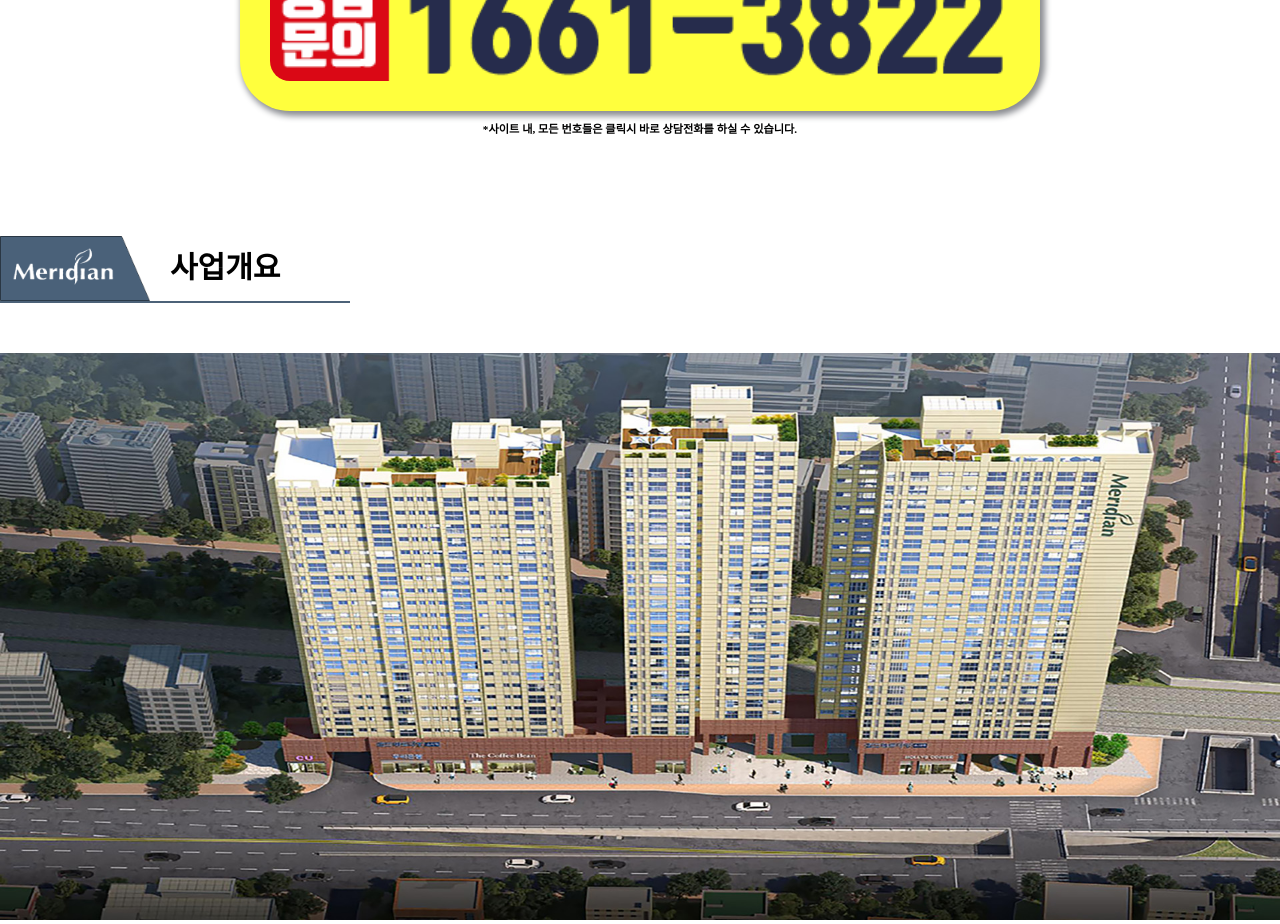
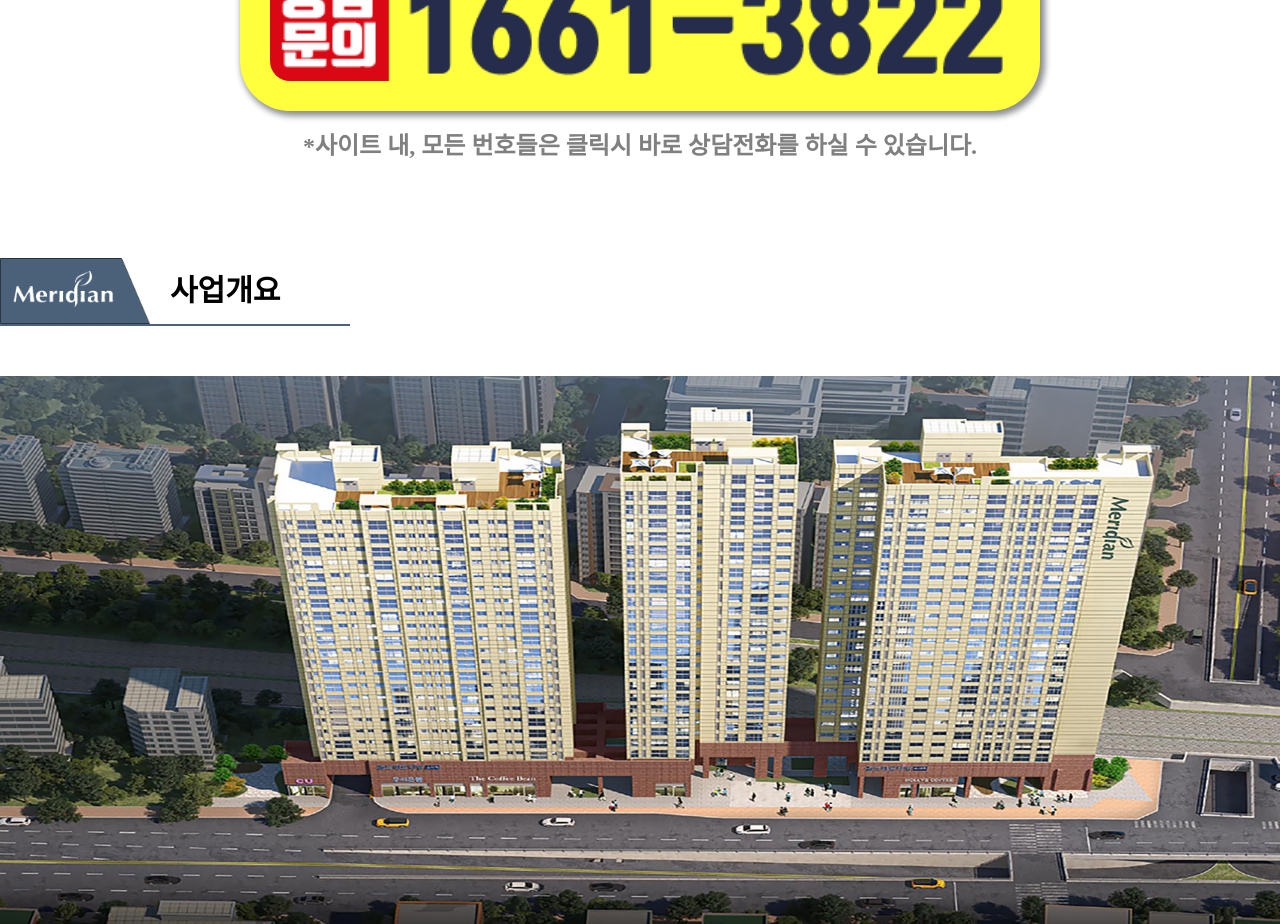
Before and after one commit to K10SEO/SosaWorldMeridian, a plain HTML site: page index.html in a window 1280 px wide. Shown: the part 1500-2424 px from the top of the page. Drawn offline with Linux system fonts and the light colour scheme; a web font is replaced by a local one.

Commit message:
logoTell-detail 스타일 수정

```diff
--- a/index.html
+++ b/index.html
@@ -64,7 +64,7 @@
             <a href="tel:1661-3822">
                 <img class="logo-tell" src="./src/image/LOGO/상담문의로고.png" alt="">
             </a>
-            <p class="impo">*사이트 내, 모든 번호들은 클릭시 바로 상담전화를 하실 수 있습니다.</p>
+            <p class="logoTell-detail">*사이트 내, 모든 번호들은 클릭시 바로 상담전화를 하실 수 있습니다.</p>
 
             <!-- <form class="contact-form" method="POST"data-email="dlawhdtj9801@gmail.com" action="https://scriptgoogle.com/macros/sAKfycbyvwuek9UE_9B0mb89yuRdQvT6KkvXPfKmcHPgga7vxveqIehdxW8YXCjBzOHnfE5Y/exec" >
                 <h1>상담 예약 신청</h1>
--- a/style/style.css
+++ b/style/style.css
@@ -223,9 +223,10 @@ header{
     box-shadow: 3px 3px 6px 2px #8a8c91;
 }
 
-.impo{
-    margin-top: 10px;
-    font-size: 0.7rem;
+.logoTell-detail{
+    margin-top: 20px;
+    font-size: 1.5rem;
+    color: gray;
 }
 
 .top-icon{
@@ -464,4 +465,9 @@ footer dl {
     .tell-number{
         font-size: 1.5rem;
     }
+
+    .logoTell-detail{
+        font-size: 0.7rem;
+        margin-top: 10px;
+    }
 }
```
